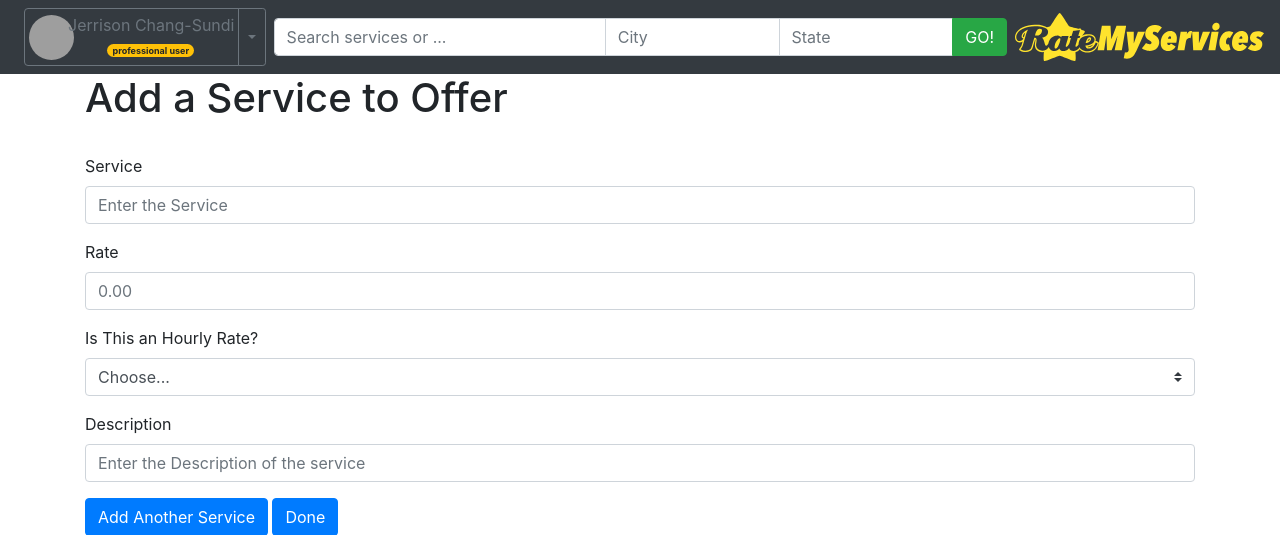
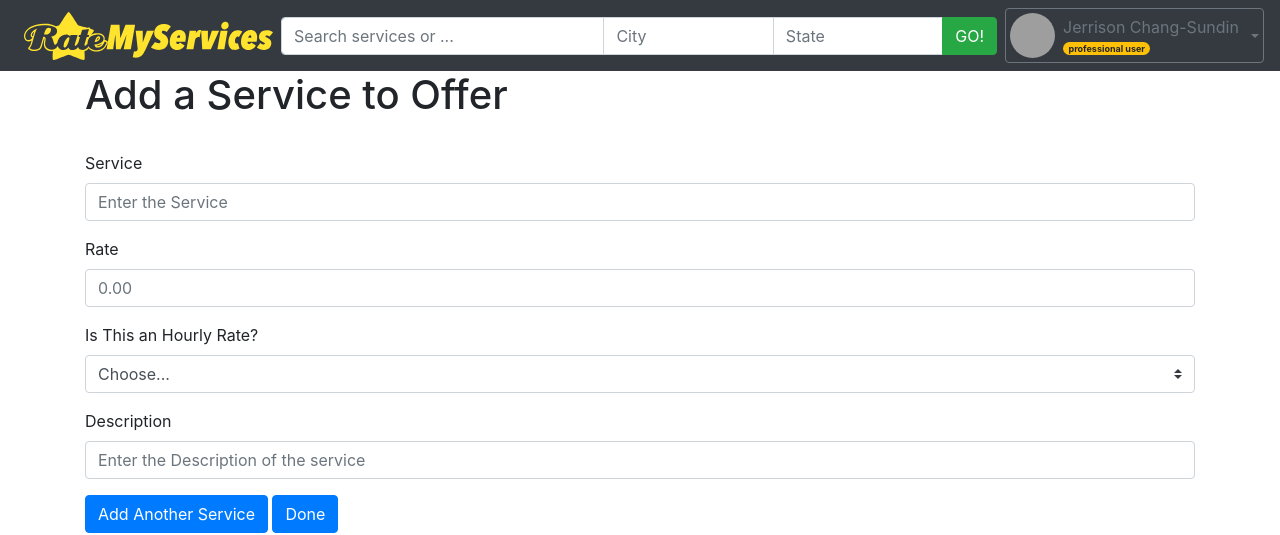
Before and after one commit to ICSI-518-Rate-My-Services/Rate-My-Services, a Django app: page /RateMyServices/addServicePage/1/ in a window 1280 px wide. Shown: the top 535 px of the page. Run offline with Django 3.2, Linux system fonts and the light colour scheme; a user stored in the database is signed in; data comes from the database, SQL or seed files in the repository; some libraries are stand-ins or nearby versions; grey boxes are pictures that could not be loaded.

Commit message:
updated navbar

```diff
--- a/RateMyServices/templates/RateMyServices/base.html
+++ b/RateMyServices/templates/RateMyServices/base.html
@@ -17,7 +17,10 @@
 		<script src="https://stackpath.bootstrapcdn.com/bootstrap/4.3.1/js/bootstrap.min.js" integrity="sha384-JjSmVgyd0p3pXB1rRibZUAYoIIy6OrQ6VrjIEaFf/nJGzIxFDsf4x0xIM+B07jRM" crossorigin="anonymous"></script>
 		<header class="navbar navbar-expand-md navbar-dark bg-dark sticky-top">
 			<div class="px-2 mr-auto"> <!-- user login block -->
-				{% include "RateMyServices/users_login_block.html" %}
+				<a class="text-decoration-none" href="{%url 'RateMyServices:index'%}">
+					<img class="logo d-inline" style="height: 48px; width: auto;" src='{% static "RateMyServices/images/logo_v2.svg"%}'>
+					<!-- <h4 class="d-inline">RateMyServices</h4> -->
+				</a>
 			</div>
 
 			<div class="d-none d-md-block"> <!-- search bar -->
@@ -33,10 +36,7 @@
 			</div>
 
 			<div class="d-flex ml-auto pl-2 logo-section"> <!-- logo section -->
-				<a class="text-decoration-none" href="{%url 'RateMyServices:index'%}">
-					<img class="logo d-inline" style="height: 48px; width: auto;" src='{% static "RateMyServices/images/logo_v2.svg"%}'>
-					<!-- <h4 class="d-inline">RateMyServices</h4> -->
-				</a>
+				{% include "RateMyServices/users_login_block.html" %}
 			</div>
 			<div class="d-flex"> <!-- search bar for small screen -->
 				<div class="d-md-none col-12 header-search">
--- a/RateMyServices/templates/RateMyServices/users_login_block.html
+++ b/RateMyServices/templates/RateMyServices/users_login_block.html
@@ -14,28 +14,19 @@
     <!-- </div> -->
 {% else %}
     <div class="btn-group">
-        <button type="button" class="btn btn-outline-secondary p-0">
-            <div class="container p-1">
-                <div class="row align-items-center p-0">
-                    <div class="col-2">
-                        <img class="rounded-circle" height="45px" width="45px" src="{% static 'RateMyServices/images/profile_dumy.jpg' %}" alt=""/>
-                    </div>
-                    <div class="col-10">
-                        <div class="p-0 text-nowrap overflow-hidden">{{request.user.get_full_name}}</div>
-                        <!-- <div class="p-0">pid {{request.user.professionaluser_set.all.0.id}} | uid {{request.user.id}}</div> -->
-                        {% if request.user.is_professional %}
-                            <div class="badge badge-pill badge-warning m-0" style="font-size: 9px;">professional user</div>
-                        {% else %}
-                            <div class="badge badge-pill badge-success m-0" style="font-size: 9px;">general user</div>
-                        {% endif %}
-                    </div>
-                </div>
+        <button type="button" class="btn btn-outline-secondary p-1 dropdown-toggle d-flex align-items-center" data-toggle="dropdown" aria-haspopup="true" aria-expanded="false">
+            <img class="rounded-circle mr-2" height="45px" width="45px" src="{% static 'RateMyServices/images/profile_dumy.jpg' %}" alt=""/>
+            <div class="d-flex flex-column mr-2">
+                <div class="mb-1 p-0 text-nowrap overflow-hidden">{{request.user.get_full_name}}</div>
+                {% if request.user.is_professional %}
+                    <div class="badge badge-pill badge-warning mr-auto" style="font-size: 9px;">professional user</div>
+                {% else %}
+                    <div class="badge badge-pill badge-success mr-auto" style="font-size: 9px;">general user</div>
+                {% endif %}
             </div>
         </button>
-        <button type="button" class="btn btn-sm btn-outline-secondary dropdown-toggle dropdown-toggle-split" data-toggle="dropdown" aria-haspopup="true" aria-expanded="false">
-            <span class="sr-only">Toggle Dropdown</span>
-        </button>
-        <div class="dropdown-menu px-0 py-1">
+
+        <div class="dropdown-menu dropdown-menu-right px-0 py-1">
             <a class="dropdown-item" href="{% url 'RateMyServices:my_profile' %}"> View My Profile </a>
             {% if request.user.is_professional %}
                 <a class="dropdown-item" href="{% url 'RateMyServices:addServicePage' request.user.id %}">Add Services</a>
```
